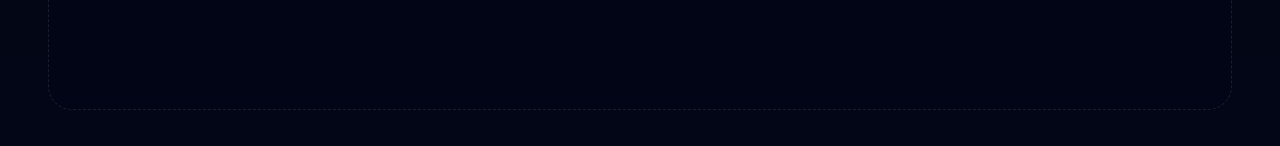
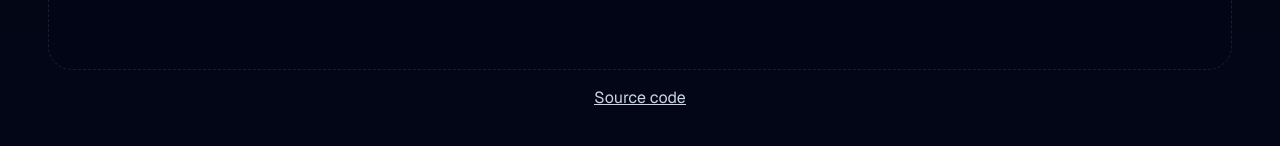
Before and after one commit to strnadaljaz/world_cup_match_predictor, a Next.js app in the folder web-interface/: page / in a window 1280 px wide. Shown: the part 650-796 px from the top of the page. Built offline with nearby package versions, Linux system fonts and the light colour scheme.

Commit message:
added source code link to the bottom of the page

```diff
--- a/web-interface/app/page.tsx
+++ b/web-interface/app/page.tsx
@@ -104,6 +104,11 @@ export default function Home() {
                         <Charts />
                     }
                 </section>
+                <div className="flex justify-center">
+                    <p className="mt-4 max-w-2xl text-sm leading-6 text-slate-300 sm:text-base">
+                        <u><a target="_blank" href="https://github.com/strnadaljaz/world_cup_match_predictor">Source code</a></u>
+                    </p>
+                </div>
             </div >
         </main >
     );
```
